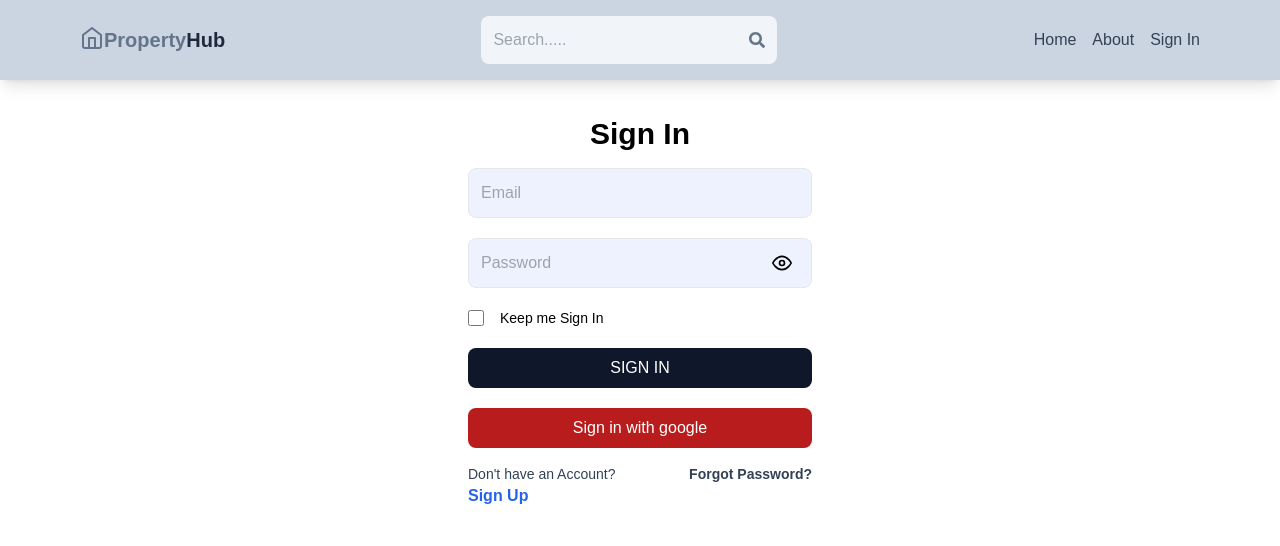
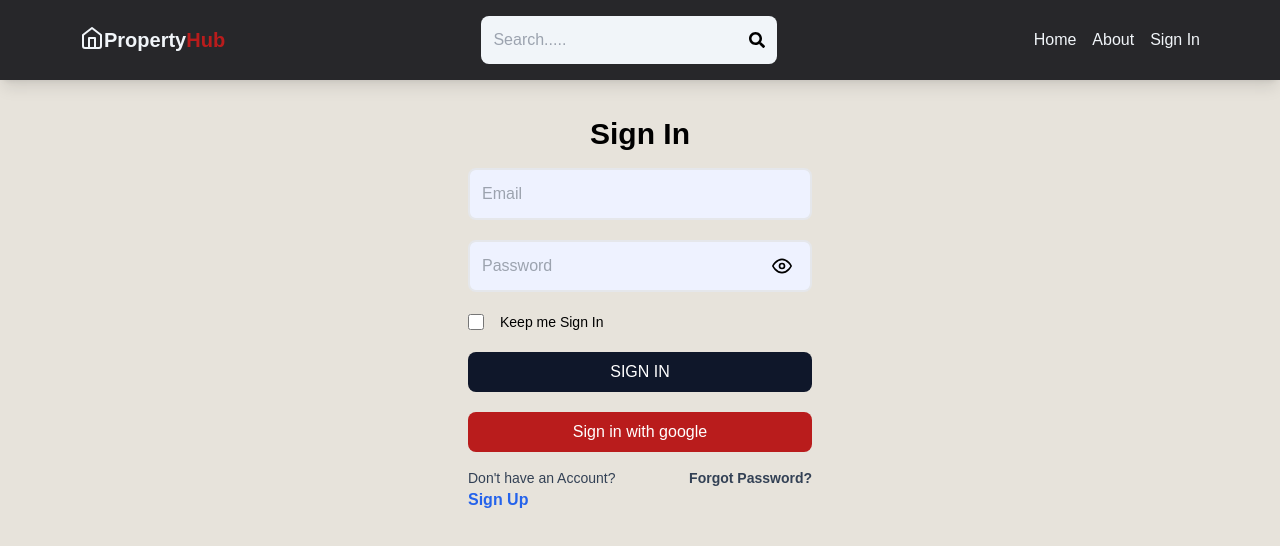
Before and after one commit to HrithikRaj1999/property-listing-hub, a React (Create React App) app in the folder client/: page /signin in a window 1280 px wide. Shown: the top 546 px of the page. Built offline with nearby package versions, Linux system fonts and the light colour scheme; no server answers.

Commit message:
bg color changed

```diff
--- a/client/src/components/Header.tsx
+++ b/client/src/components/Header.tsx
@@ -9,32 +9,32 @@ const Header = () => {
   const { currentUser } = useSelector((state: RootState) => state.userReducer);
 
   return (
-    <header className="bg-slate-300 shadow-lg">
+    <header className="bg-zinc-800 shadow-lg">
       <div className="flex justify-between items-center max-w-6xl mx-auto p-4 ">
         <h1 className="font-bold text-sm sm:text-xl flex flex-wrap  ">
-          <span className="text-slate-500 flex ">
+          <span className="text-slate-100 flex ">
             <Home />
             Property
           </span>
-          <span className="text-slate-800">Hub</span>
+          <span className="text-red-700">Hub</span>
         </h1>
         <form className="bg-slate-100 p-3 rounded-lg flex items-center">
           <input
             type="text"
             placeholder="Search....."
-            className="bg-transparent focus:outline-none w-24 sm:w-64"
+            className="bg-transparent  focus:outline-none w-24 sm:w-64"
           />
-          <FaSearch className="text-slate-500" />
+          <FaSearch className="text-black-200" />
         </form>
         <ul className="flex gap-4 font-medium items-center  ">
           <Link to="/">
             {" "}
-            <li className="hidden sm:inline text-slate-700 hover:underline hover:font-bold">
+            <li className="hidden sm:inline text-slate-100  hover:underline hover:font-bold">
               Home
             </li>
           </Link>
           <Link to="/about">
-            <li className="hidden sm:inline text-slate-700 hover:underline hover:font-bold">
+            <li className="hidden sm:inline text-slate-100  hover:underline hover:font-bold">
               About
             </li>
           </Link>
@@ -45,12 +45,12 @@ const Header = () => {
                 alt="profile"
                 title="profile-pic"
                 src={currentUser.avatar}
-                className="rounded-full  h-10 w-10 object-cover"
+                className="rounded-full text-slate-100  h-10 w-10 object-cover"
               />
             </Link>
           ) : (
             <Link to="/signin">
-              <li className=" sm:inline text-slate-700 hover:underline hover:font-bold">
+              <li className=" sm:inline text-slate-100  hover:underline hover:font-bold">
                 {LABELS.SIGN_IN}
               </li>
             </Link>
--- a/client/src/index.css
+++ b/client/src/index.css
@@ -3,5 +3,5 @@
 @tailwind utilities;
 
 body {
-  background-color: rgb(255, 255, 255);
+  background-color: rgb(231, 227, 219);
 }
--- a/client/src/pages/SignIn.tsx
+++ b/client/src/pages/SignIn.tsx
@@ -16,7 +16,7 @@ const SignIn = () => {
         onSubmit={handleSubmit}
       >
         <input
-          className="bg-indigo-50  border p-3 rounded-lg"
+          className="bg-indigo-50 border-2 hover:border-blue-500 p-3 rounded-lg"
           type="email"
           id="email"
           placeholder="Email"
@@ -27,7 +27,7 @@ const SignIn = () => {
         />
         <div className="relative">
           <input
-            className="bg-indigo-50  border p-3 w-full rounded-lg"
+            className="bg-indigo-50 border-2 hover:border-blue-500 p-3 w-full rounded-lg"
             type={state.passwordVisible ? "text" : "password"}
             id="password"
             placeholder="Password"
```
